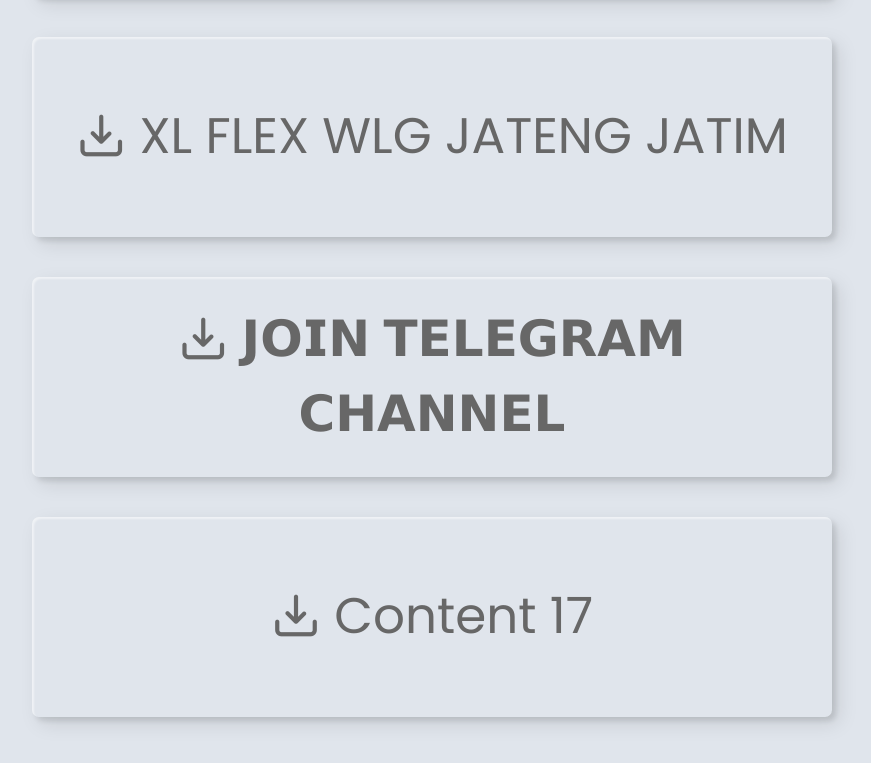
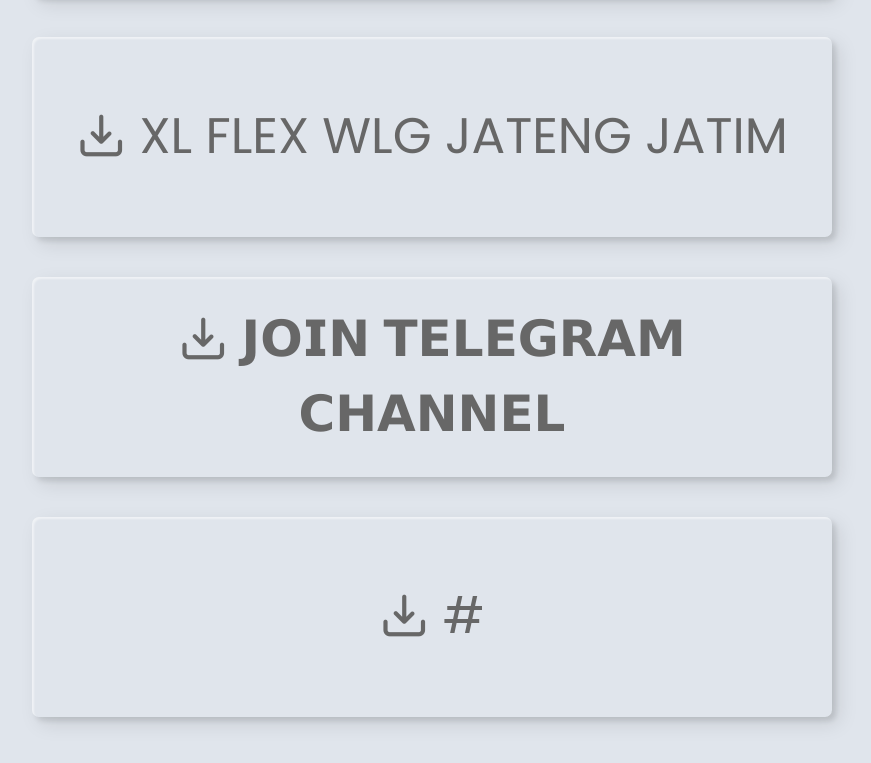
Before and after one commit to FajarXN/Faja.github.io, a plain HTML site: page index.html in a window 1280 px wide. Shown: the part 4207-4970 px from the top of the page, without its empty margins (208-1079 px from the left). Drawn offline with nearby package versions, Linux system fonts and the light colour scheme.

Commit message:
update index.html

```diff
--- a/index.html
+++ b/index.html
@@ -32,7 +32,7 @@
   <button type="button" onclick="location.href='https://cararegistrasi.com/VZd9OHjS9'" class="custom-btn btn"><i class="uil uil-import"></i> XL FLEX WLG JABAR</button>
   <button type="button" onclick="location.href='https://cararegistrasi.com/JKic'" class="custom-btn btn"><i class="uil uil-import"></i> XL FLEX WLG JATENG JATIM</button>
     <button type="button" onclick="location.href='https://cararegistrasi.com/JKic'" class="custom-btn btn"><i class="uil uil-import"></i> 𝗝𝗢𝗜𝗡 𝗧𝗘𝗟𝗘𝗚𝗥𝗔𝗠 𝗖𝗛𝗔𝗡𝗡𝗘𝗟</button>
-  <button type="button" onclick="location.href='#'" class="custom-btn btn"><i class="uil uil-import"></i> Content 17</button>
+  <button type="button" onclick="location.href='#'" class="custom-btn btn"><i class="uil uil-import"></i> #</button>
 
 </div>
 <!-- partial -->
```
